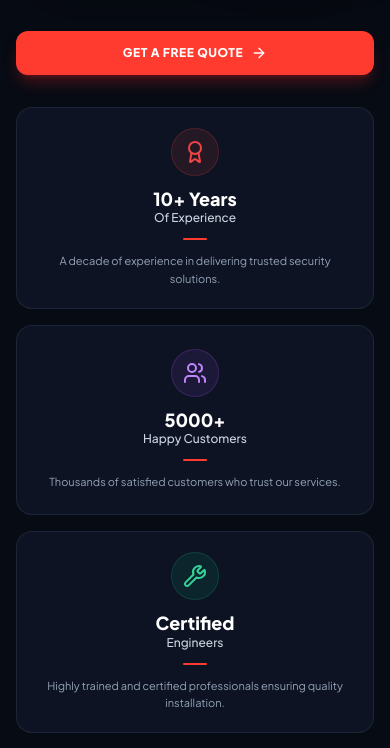
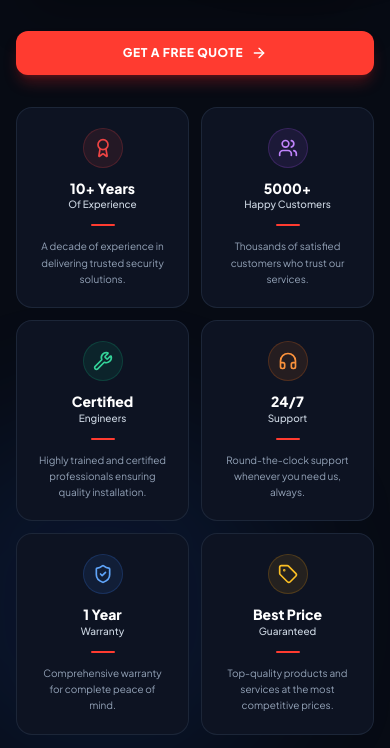
Before and after one commit to ficproject26/CCTVWEBSITE, a React (Vite) app in the folder frontend/: page / in a window 390 px wide. Shown: the part 1868-2616 px from the top of the page. Built offline with nearby package versions, Linux system fonts and the light colour scheme; no server answers.

Commit message:
Update Why Choose Us mobile layout to 2-grid with smaller fonts

```diff
--- a/frontend/src/components/home/WhyChooseUsAndProcess.tsx
+++ b/frontend/src/components/home/WhyChooseUsAndProcess.tsx
@@ -208,7 +208,7 @@ export function WhyChooseUsSection() {
 
           {/* Right Column: 6 KPI Glassmorphism Cards */}
           <div className="lg:col-span-7 space-y-4">
-            <div className="grid grid-cols-1 sm:grid-cols-3 gap-4">
+            <div className="grid grid-cols-2 sm:grid-cols-3 gap-3 sm:gap-4">
               {whyChooseCards.map((card, idx) => {
                 const IconComponent = card.icon;
                 return (
@@ -217,23 +217,23 @@ export function WhyChooseUsSection() {
                     className="bg-[#0d1322] border border-slate-800/90 rounded-2xl p-5 flex flex-col items-center justify-center text-center space-y-3 hover:border-slate-700 hover:shadow-2xl transition-all duration-300 group min-h-[190px]"
                   >
                     <div
-                      className={`h-12 w-12 rounded-full flex items-center justify-center group-hover:scale-110 transition-transform ${card.iconDiscBg}`}
+                      className={`h-10 w-10 sm:h-12 sm:w-12 rounded-full flex items-center justify-center group-hover:scale-110 transition-transform shrink-0 ${card.iconDiscBg}`}
                     >
-                      <IconComponent className="h-6 w-6 stroke-[2]" />
+                      <IconComponent className="h-5 w-5 sm:h-6 sm:w-6 stroke-[2]" />
                     </div>
 
                     <div>
-                      <h3 className="text-lg font-black text-white leading-tight">
+                      <h3 className="text-sm sm:text-lg font-black text-white leading-tight">
                         {card.title}
                       </h3>
-                      <p className="text-xs text-slate-300 font-medium">
+                      <p className="text-[10px] sm:text-xs text-slate-300 font-medium">
                         {card.subtitle}
                       </p>
                     </div>
 
                     <span className="h-0.5 w-6 bg-[#ff3b30] rounded-full"></span>
 
-                    <p className="text-[11px] text-slate-400 font-normal leading-relaxed">
+                    <p className="text-[10px] sm:text-[11px] text-slate-400 font-normal leading-relaxed">
                       {card.desc}
                     </p>
                   </div>
```
